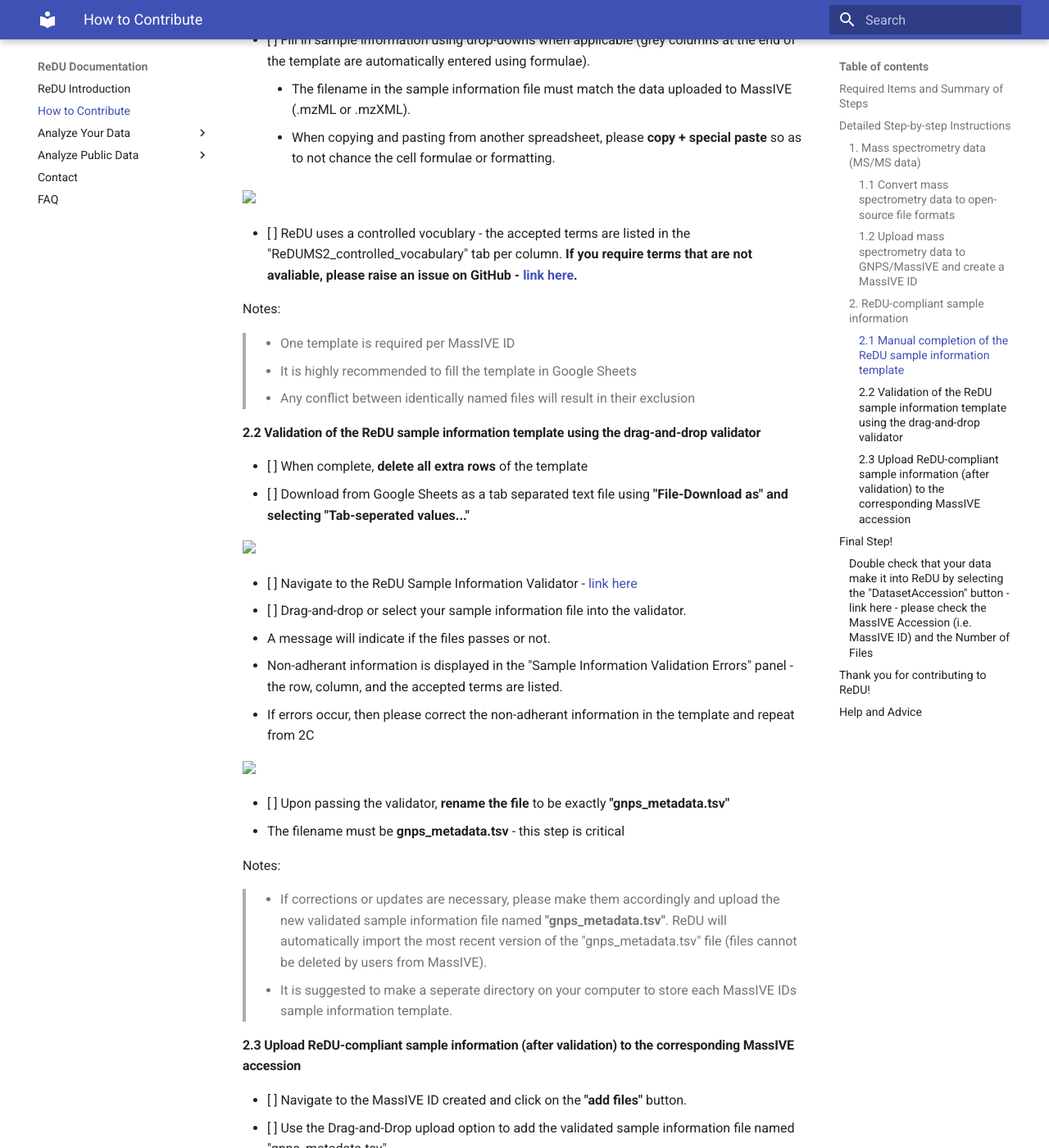
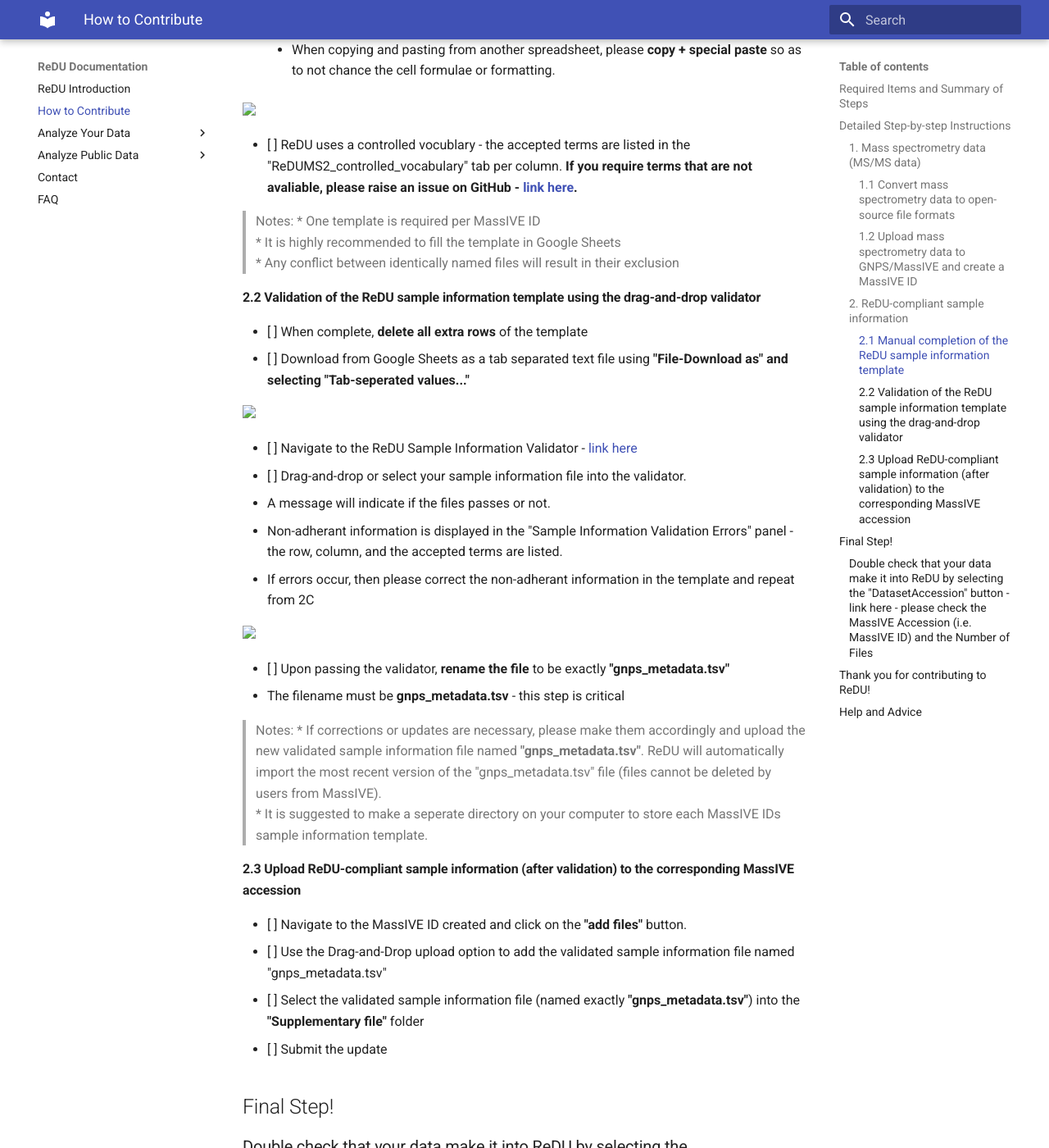
Before and after one commit to mwang87/ReDU-MS2-Documentation, an MkDocs documentation site: the page built from docs/HowtoContribute.md, in a window 1280 px wide and 1400 px high, scrolled down 1401 px. Shown: the whole window at 82% size. Built offline with MkDocs 1.6.1 and Material for MkDocs 9.7.7, drawn with Linux system fonts in a browser that asks for light colours; some of the changed lines change nothing that is shown; some of the changed text lies outside the part shown.

Commit message:
corrections to format
format correction in new documentation

```diff
--- a/docs/HowtoContribute.md
+++ b/docs/HowtoContribute.md
@@ -16,7 +16,7 @@
 #### 1.1 Convert mass spectrometry data to open-source file formats
 - [ ] Convert data
 
-Notes:
+> Notes:
 > * Instructions on file conversion software - [link here](https://github.com/CCMS-UCSD/GNPSDocumentation/blob/master/docs/fileconversion.md) <br>
 > * Information on accepted open-source files formats - [link here](https://github.com/CCMS-UCSD/GNPSDocumentation/blob/master/docs/isgnpsright.md)  <br>
 
@@ -26,7 +26,7 @@
 - [ ] After complete, make the MassIVE ID public by clicking the **"make public"** button.
 - [ ] Please click the **"convert spectra"** button to expedite inclusion in ReDU.
 
-Notes:
+> Notes:
 > * A free GNPS/MassIVE account is necessary <br>
 > * We encourage the upload of vendor-specific raw data, *e.g.* .raw (Thermo) and .d (Bruker and Agilent), in addition to open-source file formats (.mzXML, .mzML, or .mgf). <br>
 > * Suggested FTP clients - [link here](https://ccms-ucsd.github.io/GNPSDocumentation/fileupload/) <br>
@@ -37,17 +37,17 @@
 - [ ] Navigate to the ReDU Sample Information Template - [link here](https://docs.google.com/spreadsheets/d/1v71bnUd8fiXX51zuZIUAvYETWmpwFQj-M3mu4CNsHBU/edit?usp=sharing)
 - [ ] Save a copy of the sample information template by going to **"File - Make a copy"** into a personal google drive
 
-<img src="images/Sample_Template_MakeACopy.gif" width="500">
+  <img src="images/Sample_Template_MakeACopy.gif" width="500">
 
 - [ ] Fill in sample information using drop-downs when applicable (grey columns at the end of the template are automatically entered using formulae).
     - The filename in the sample information file must match the data uploaded to MassIVE (.mzML or .mzXML).
     - When copying and pasting from another spreadsheet, please **copy + special paste** so as to not chance the cell formulae or formatting.
 
-<img src="images/Sample_Template_Fill.gif" width="500">
+  <img src="images/Sample_Template_Fill.gif" width="500">
 
 - [ ] ReDU uses a controlled vocublary - the accepted terms are listed in the "ReDUMS2_controlled_vocabulary" tab per column. **If you require terms that are not avaliable, please raise an issue on GitHub - [link here](https://github.com/mwang87/ReDU-MS2-GNPS).**
 
-Notes:
+> Notes:
 > * One template is required per MassIVE ID <br>
 > * It is highly recommended to fill the template in Google Sheets <br>
 > * Any conflict between identically named files will result in their exclusion <br>
@@ -56,7 +56,7 @@
 - [ ] When complete, **delete all extra rows** of the template
 - [ ] Download from Google Sheets as a tab separated text file using **"File-Download as" and selecting "Tab-seperated values..."**
 
-<img src="images/Sample_Template_deleterows.gif" width="500">
+  <img src="images/Sample_Template_deleterows.gif" width="500">
 
 - [ ] Navigate to the ReDU Sample Information Validator - [link here](https://redu.ucsd.edu/ReDUValidator)
 - [ ] Drag-and-drop or select your sample information file into the validator.
@@ -64,12 +64,12 @@
   - Non-adherant information is displayed in the "Sample Information Validation Errors" panel - the row, column, and the accepted terms are listed.
   - If errors occur, then please correct the non-adherant information in the template and repeat from 2C
 
-<img src="images/Validate.gif" width="500">
+  <img src="images/Validate.gif" width="500">
 
 - [ ] Upon passing the validator, **rename the file** to be exactly **"gnps_metadata.tsv"**
   - The filename must be **gnps_metadata.tsv** - this step is critical
 
-Notes:
+> Notes:
 > * If corrections or updates are necessary, please make them accordingly and upload the new validated sample information file named **"gnps_metadata.tsv"**. ReDU will automatically import the most recent version of the "gnps_metadata.tsv" file (files cannot be deleted by users from MassIVE). <br>
 > * It is suggested to make a seperate directory on your computer to store each MassIVE IDs sample information template. <br>
 
```
